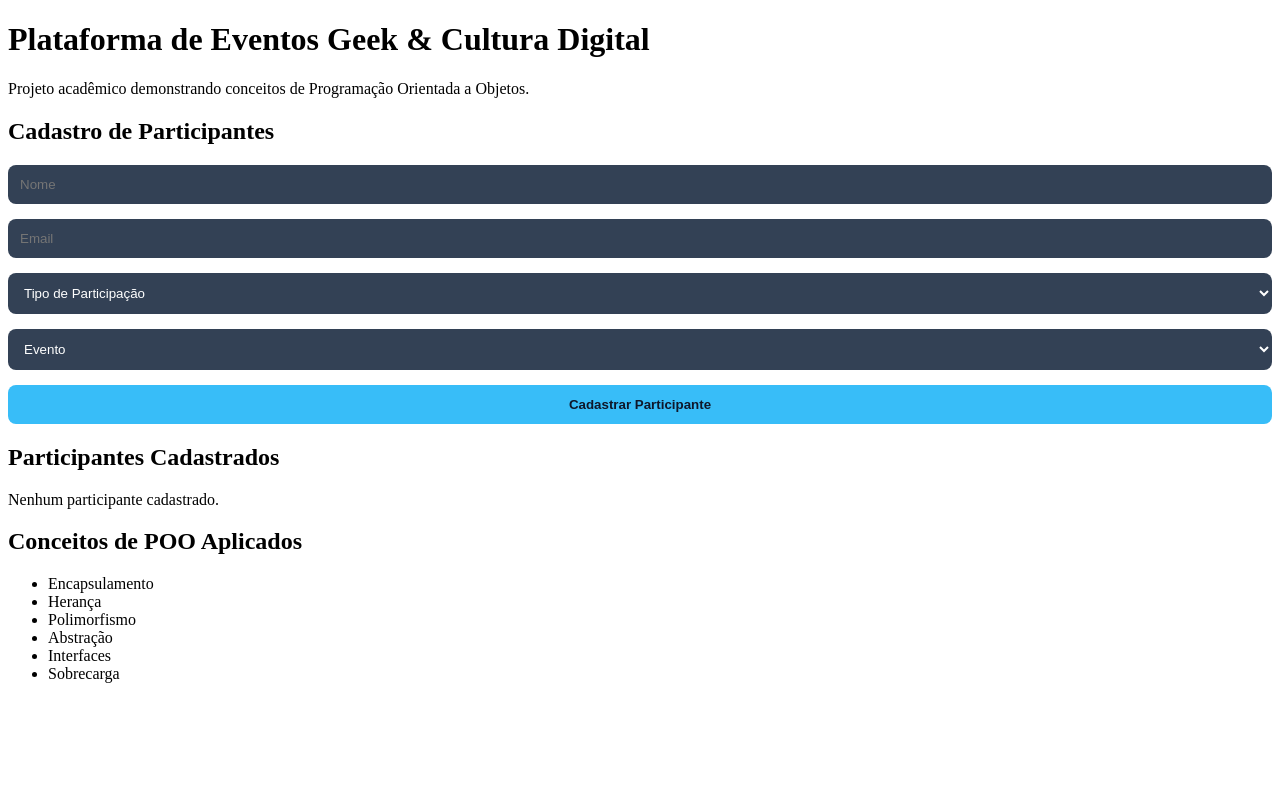
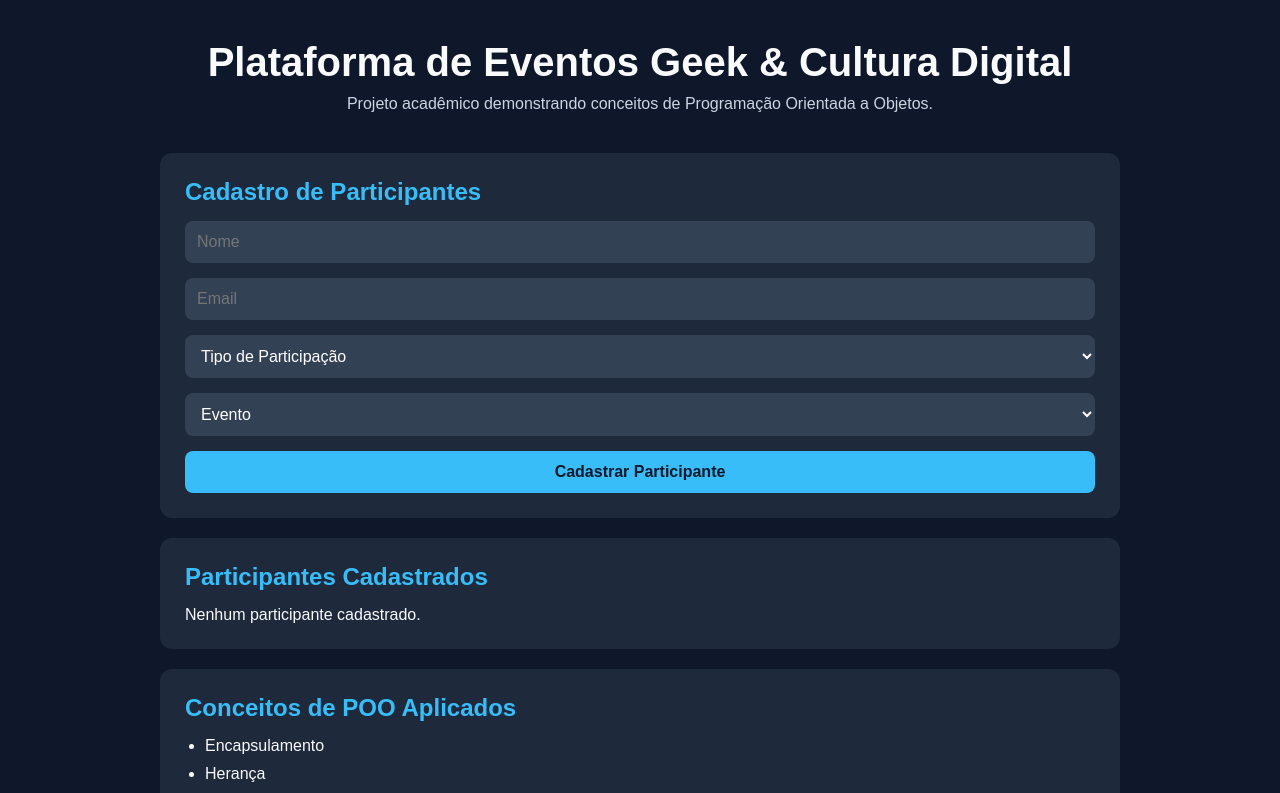
Before and after one commit to noliveira895/unig_poo, a React (Vite) app in the folder frontend/: page / in a window 1280 px wide. Shown: the top 793 px of the page. Built offline with nearby package versions, Linux system fonts and the light colour scheme.

Commit message:
Update styles.css

```diff
--- a/frontend/src/styles.css
+++ b/frontend/src/styles.css
@@ -1,3 +1,64 @@
+* {
+  margin: 0;
+  padding: 0;
+  box-sizing: border-box;
+}
+
+body {
+  font-family: Arial, Helvetica, sans-serif;
+  background: #0f172a;
+  color: #f8fafc;
+}
+
+.container {
+  max-width: 1000px;
+  margin: 0 auto;
+  padding: 40px 20px;
+}
+
+header {
+  text-align: center;
+  margin-bottom: 40px;
+}
+
+header h1 {
+  font-size: 2.5rem;
+  margin-bottom: 10px;
+}
+
+header p {
+  color: #cbd5e1;
+}
+
+.card {
+  background: #1e293b;
+  border-radius: 12px;
+  padding: 25px;
+  margin-bottom: 20px;
+}
+
+.card h2 {
+  margin-bottom: 15px;
+  color: #38bdf8;
+}
+
+ul {
+  padding-left: 20px;
+}
+
+li {
+  margin-bottom: 10px;
+}
+
+pre {
+  background: #020617;
+  padding: 20px;
+  border-radius: 8px;
+  overflow-x: auto;
+}
+
+/* FORMULÁRIO */
+
 .formulario {
   display: flex;
   flex-direction: column;
@@ -11,6 +72,7 @@
   border: none;
   background: #334155;
   color: white;
+  font-size: 1rem;
 }
 
 .formulario button {
@@ -21,11 +83,14 @@
   color: #0f172a;
   font-weight: bold;
   cursor: pointer;
+  font-size: 1rem;
 }
 
 .formulario button:hover {
   opacity: 0.9;
 }
+
+/* LISTA */
 
 .lista {
   display: grid;
@@ -37,3 +102,12 @@
   padding: 15px;
   border-radius: 10px;
 }
+
+.participante h3 {
+  margin-bottom: 10px;
+  color: #38bdf8;
+}
+
+.participante p {
+  margin-bottom: 5px;
+}
```
